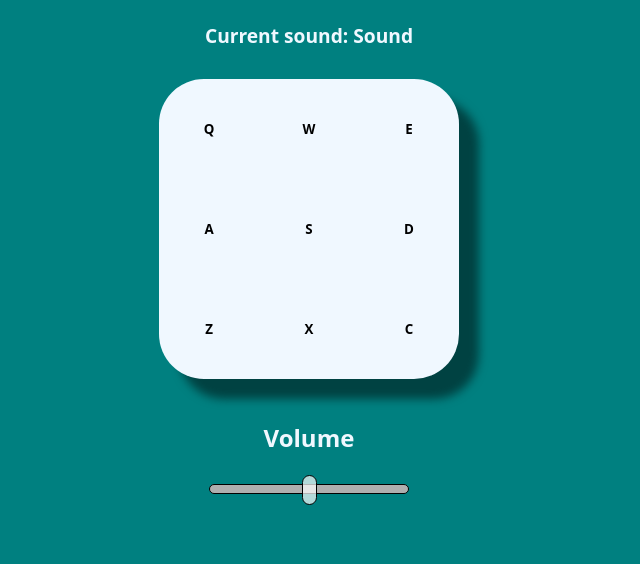
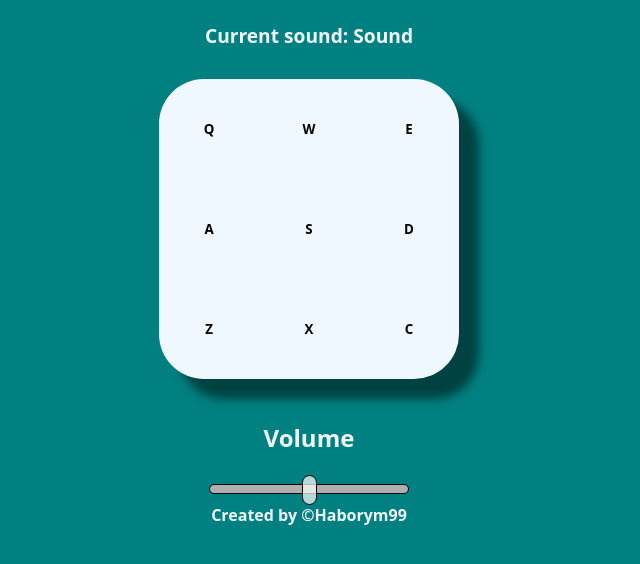
Before and after one commit to Haborym99/drum_machine, a plain HTML site: page index.html in a window 1280 px wide. Shown: the part 86-650 px from the top of the page, without its empty margins (331-971 px from the left). Drawn offline with nearby package versions, Linux system fonts and the light colour scheme.

Commit message:
Added author (me)

```diff
--- a/index.css
+++ b/index.css
@@ -47,6 +47,11 @@ button:hover {
 #display {
   font-weight: bolder;
   font-size: larger;
+}
+
+footer{
+  text-decoration: solid;
+  font-weight: bold;
 }
 
 input[type="range"] {
--- a/index.html
+++ b/index.html
@@ -17,4 +17,6 @@
   <script src="https://cdn.freecodecamp.org/testable-projects-fcc/v1/bundle.js"></script>
 </body>
 
+<footer>Created by &copyHaborym99</footer>
+
 </html>
```
